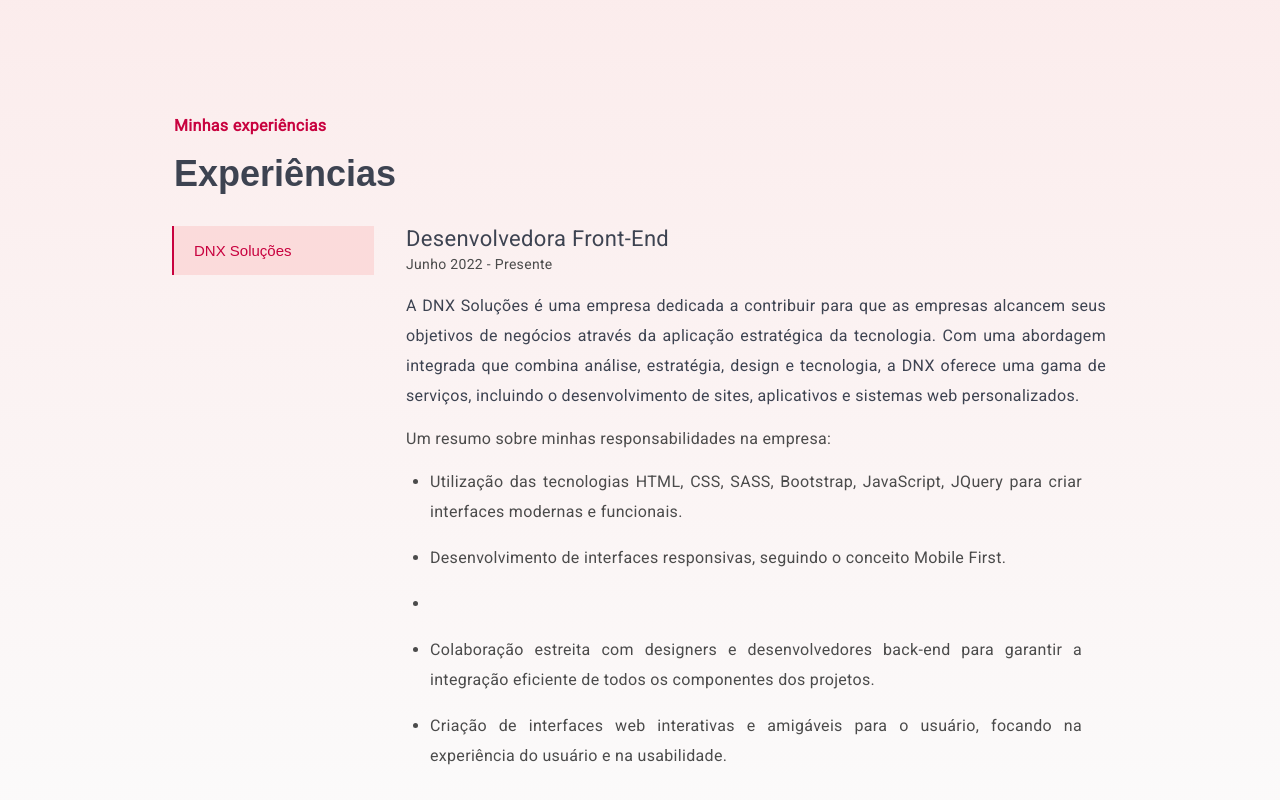
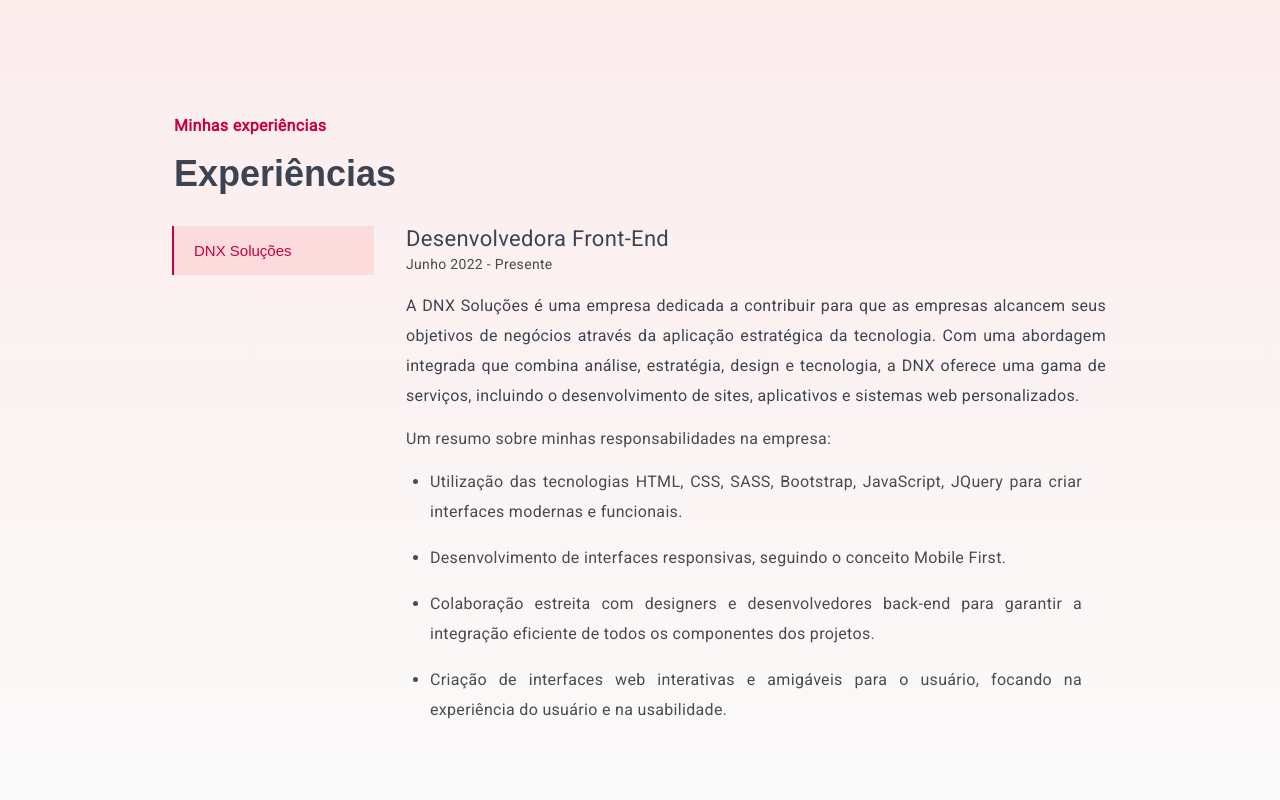
Before and after one commit to oharaju/oharaju.github.io, a Next.js app: page / in a window 1280 px wide. Shown: the part 1477-2277 px from the top of the page. Built offline with nearby package versions, Linux system fonts and the light colour scheme.

Commit message:
fix: remove experience description

```diff
--- a/src/components/organisms/Experience/index.tsx
+++ b/src/components/organisms/Experience/index.tsx
@@ -22,7 +22,6 @@ export default function Experience ({heading, title, companies}: any) {
         <ListDescription>
           <DescriptionList>{company.firstDescription}</DescriptionList>
           <DescriptionList>{company.secondDescription}</DescriptionList>
-          <DescriptionList>{company.thirdDescription}</DescriptionList>
           <DescriptionList>{company.fourthDescription}</DescriptionList>
           <DescriptionList>{company.fifthDescription}</DescriptionList>
         </ListDescription>
```
